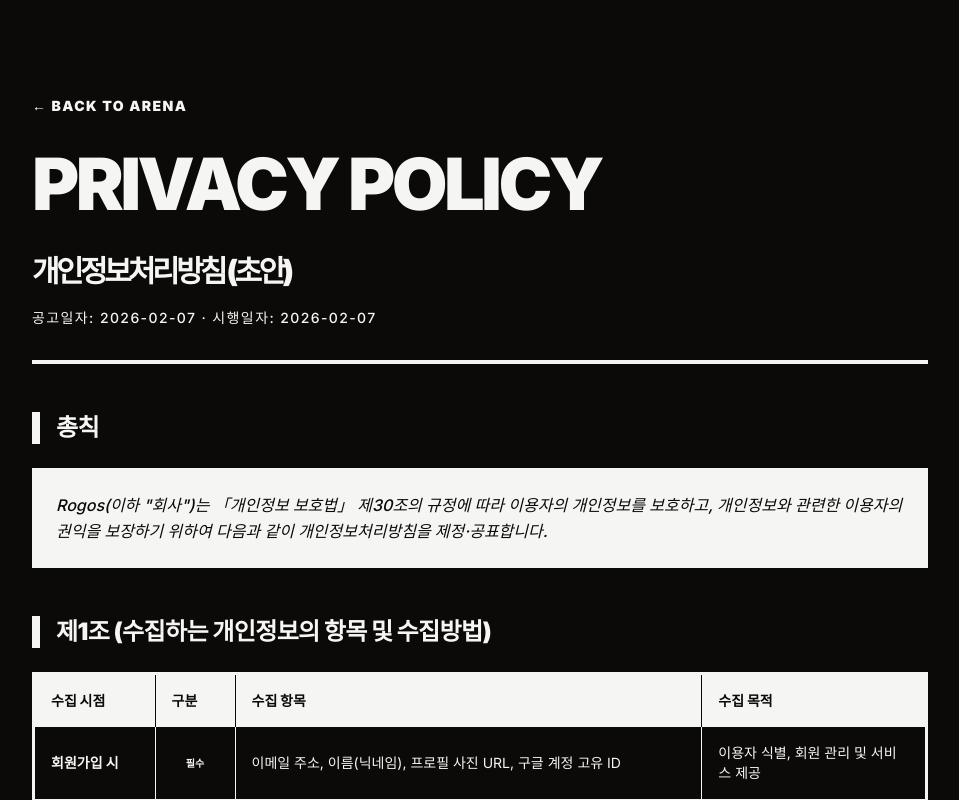
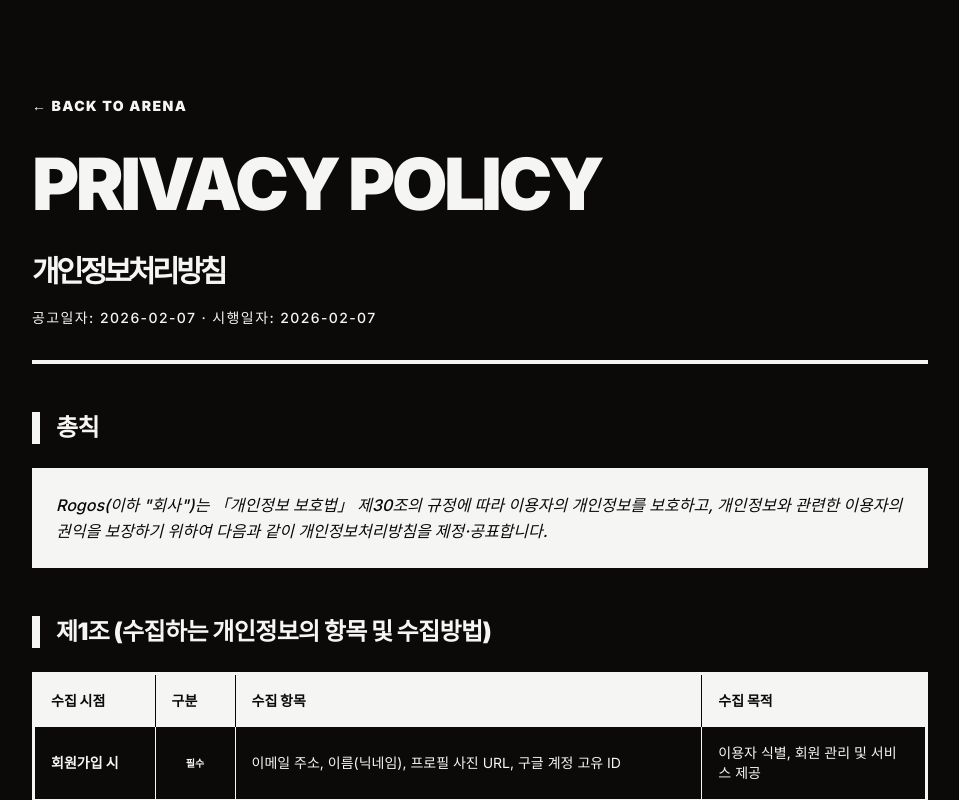
Before and after one commit to Brokoll/Logos-arena, a Next.js app: page /privacy in a window 1280 px wide. Shown: the top 800 px of the page, without its empty margins (160-1119 px from the left). Built offline with nearby package versions, Linux system fonts and the light colour scheme.

Commit message:
Finalize privacy policy: remove '(초안)' from title

```diff
--- a/src/app/privacy/page.tsx
+++ b/src/app/privacy/page.tsx
@@ -11,7 +11,7 @@ export default function PrivacyPage() {
                     </Link>
                     <h1 className="text-5xl md:text-7xl font-[900] tracking-tighter uppercase leading-none">
                         Privacy Policy<br />
-                        <span className="text-2xl md:text-3xl font-black">개인정보처리방침 (초안)</span>
+                        <span className="text-2xl md:text-3xl font-black">개인정보처리방침</span>
                     </h1>
                     <p className="mt-4 text-sm font-medium uppercase tracking-widest">
                         공고일자: 2026-02-07 · 시행일자: 2026-02-07
```
